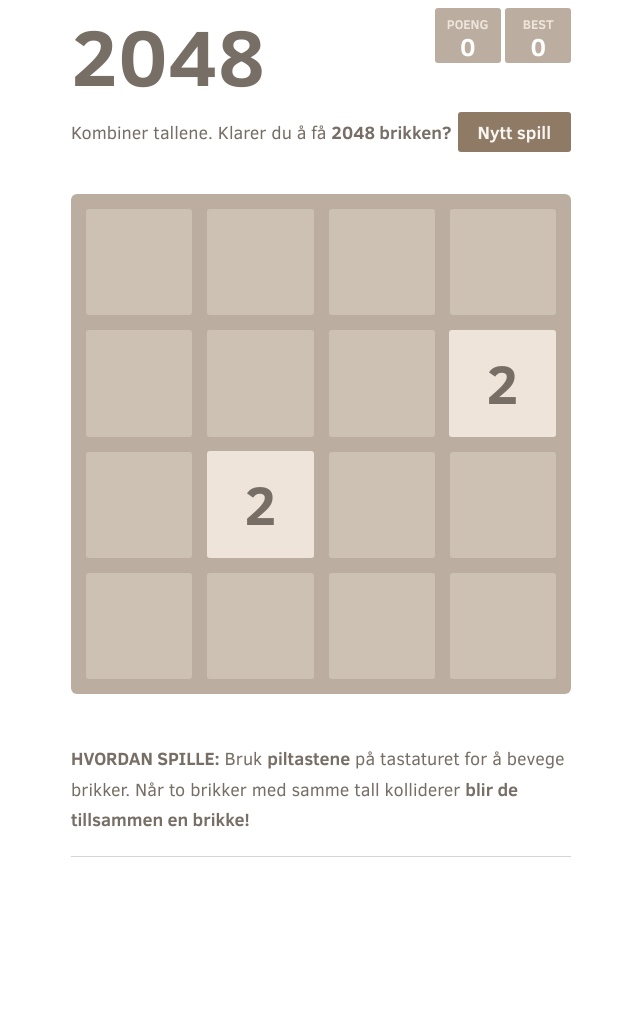
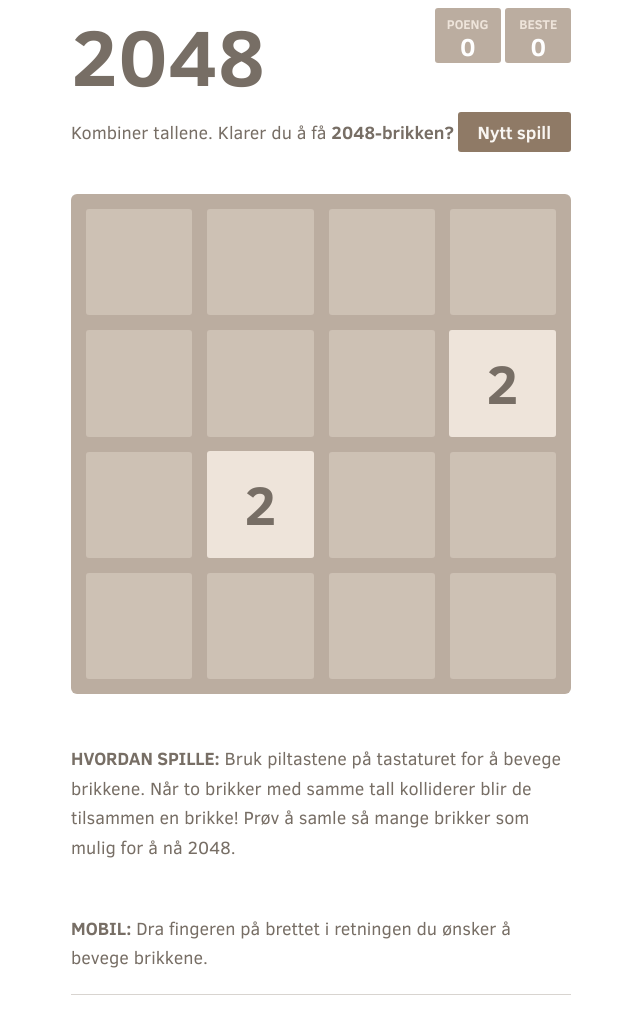
Before and after one commit to martinschib/games, a website: page index.html in a window 1280 px wide. Shown: the whole page, without its empty margins (319-959 px from the left). Before the commit the page ends 887 px from the top, so only its background shows below. Drawn offline with Linux system fonts and the light colour scheme.

Commit message:
fix text explanation

```diff
--- a/index.html
+++ b/index.html
@@ -1,5 +1,6 @@
 <!DOCTYPE html>
 <html>
+
 <head>
   <meta charset="utf-8">
   <title>2048</title>
@@ -10,6 +11,7 @@
   <meta name="MobileOptimized" content="320">
   <meta name="viewport" content="width=device-width, initial-scale=1.0">
 </head>
+
 <body>
   <div class="container">
     <div class="heading">
@@ -21,7 +23,7 @@
     </div>
 
     <div class="above-game">
-      <p class="game-intro">Kombiner tallene. Klarer du å få <strong>2048 brikken?</strong></p>
+      <p class="game-intro">Kombiner tallene. Klarer du å få <strong>2048-brikken?</strong></p>
       <a class="restart-button">Nytt spill</a>
     </div>
 
@@ -29,7 +31,7 @@
       <div class="game-message">
         <p></p>
         <div class="lower">
-	        <a class="keep-playing-button">Fortsett spillet</a>
+          <a class="keep-playing-button">Fortsett spillet</a>
           <a class="retry-button">Prøv igjen</a>
         </div>
       </div>
@@ -67,7 +69,12 @@
     </div>
 
     <p class="game-explanation">
-      <strong class="important">Hvordan spille:</strong> Bruk <strong>piltastene</strong> på tastaturet for å bevege brikker. Når to brikker med samme tall kolliderer <strong>blir de tillsammen en brikke!</strong>
+      <strong class="important">Hvordan spille:</strong> Bruk piltastene på tastaturet for å bevege brikkene. Når to brikker med samme tall
+        kolliderer blir de tilsammen en brikke! Prøv å samle så mange brikker som mulig for å nå 2048.
+    </p>
+    <p class="game-explanation">
+      <strong class="important">Mobil:</strong> Dra fingeren på brettet i retningen du ønsker å bevege brikkene.
+
     </p>
     <hr>
   </div>
@@ -83,4 +90,5 @@
   <script src="js/game_manager.js"></script>
   <script src="js/application.js"></script>
 </body>
+
 </html>
--- a/style/main.css
+++ b/style/main.css
@@ -89,7 +89,7 @@ h1.title {
   content: "Poeng"; }
 
 .best-container:after {
-  content: "Best"; }
+  content: "Beste"; }
 
 p {
   margin-top: 0;
```
